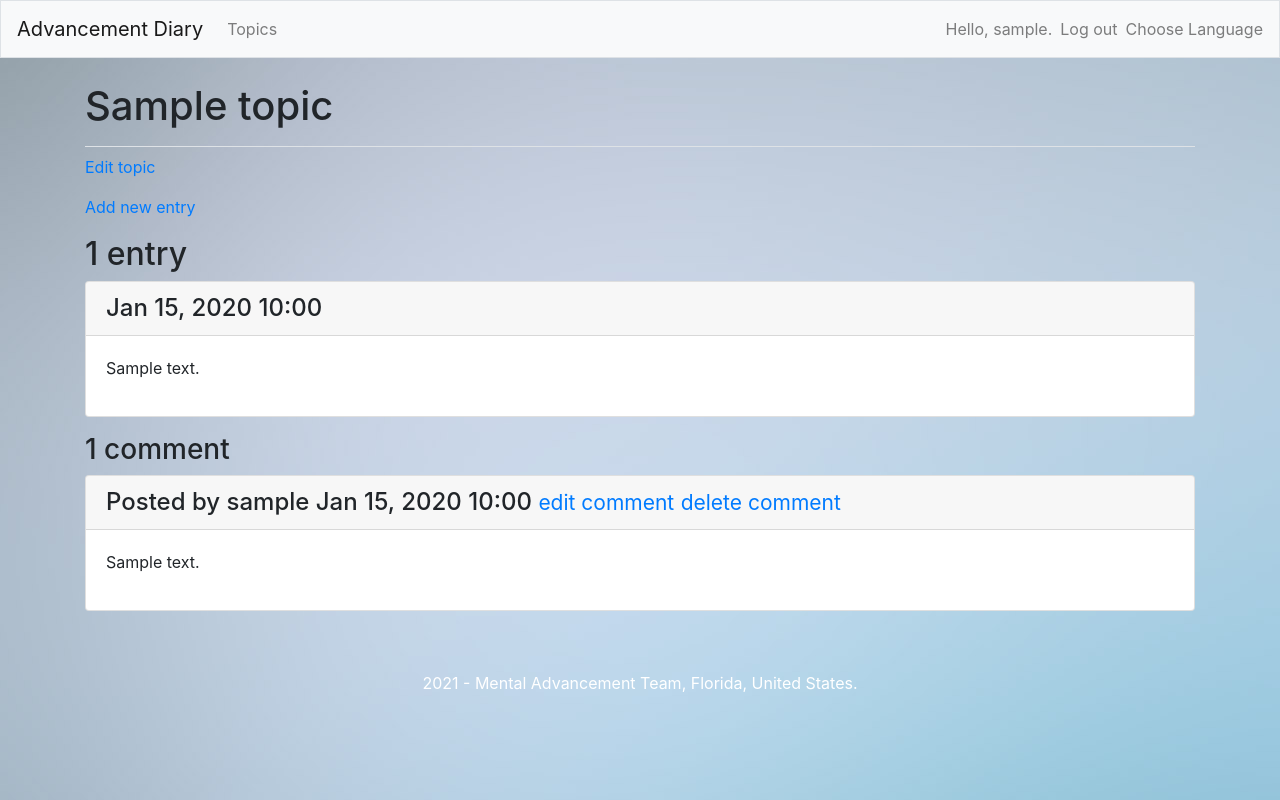
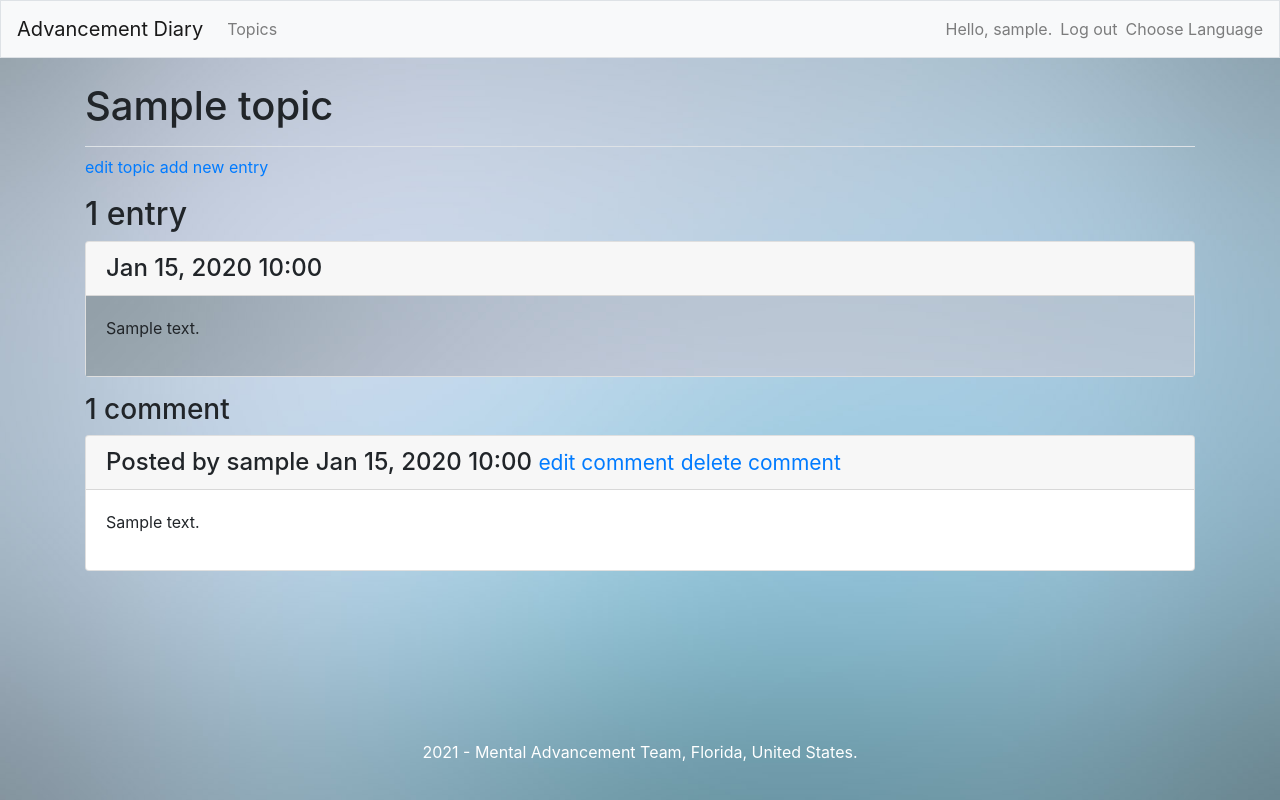
Before and after one commit to dyabk/advancement-diary, a Django app: page /topics/1 in a window 1280 px wide. Run offline with Django 3.2, Linux system fonts and the light colour scheme; a user stored in the database is signed in; tables that the repository leaves empty hold one stand-in row (values such as "Sample post"); some libraries are stand-ins or nearby versions.

```diff
--- a/learning_log/settings.py
+++ b/learning_log/settings.py
@@ -23,7 +23,7 @@ BASE_DIR = Path(__file__).resolve().parent.parent
 SECRET_KEY = 'django-insecure-#osxnsn))mt=4md$&+x_4&xk77n%s@dtbldc!hiyqe=o*03a)p'
 
 # SECURITY WARNING: don't run with debug turned on in production!
-DEBUG = True
+DEBUG = False
 
 ALLOWED_HOSTS = []
 
--- a/learning_logs/templates/learning_logs/base.html
+++ b/learning_logs/templates/learning_logs/base.html
@@ -10,19 +10,21 @@
   <style>
 
     .foot {
-      position: relative;
+      position: fixed;
       color: #fff;
-      margin-top: 40px;
+      margin: 40px auto 0;
       padding: 20px 20px;
       left: 0;
       bottom: 0;
       text-align: center;
+      width: 100%;
     }
 
     #footer {
       position: absolute;
       bottom: 0;
       width: 100%;
+      text-align: center;
     }
 
     .dropdown {
@@ -34,14 +36,29 @@
       display: none;
       position: absolute;
       /*background-color: #f9f9f9;*/
-      /*min-width: 160px;
-      box-shadow: 0px 8px 16px 0px rgba(0,0,0,0.2);
+      min-width: 160px;
+      /*box-shadow: 0px 8px 16px 0px rgba(0,0,0,0.2);
       padding: 12px 16px;
       z-index: 1;*/
     }
 
     .dropdown:hover .dropdown-content {
       display: block;
+    }
+
+    .my-background {
+      background-image: url('{% static "learning_logs/images/my_background.jpg" %}');
+      background-repeat: no-repeat;
+      background-size: cover;
+    }
+
+    @media(max-height: 600px) {
+      .foot {
+        position: static;
+      }
+      body {
+        background-size: auto;
+      }
     }
 
   </style>
@@ -51,7 +68,7 @@
   {% bootstrap_javascript jquery='full' %}
 
 </head>
-<body style="background-image: url('{% static "learning_logs/images/my_background.jpg" %}');">
+<body class="my-background">
 
   <nav class="navbar navbar-expand-md navbar-light bg-light mb-4 border">
 
--- a/learning_logs/templates/learning_logs/topic.html
+++ b/learning_logs/templates/learning_logs/topic.html
@@ -1,5 +1,6 @@
 {% extends 'learning_logs/base.html' %}
 {% load bootstrap4 %}
+{% load static %}
 
 {% block page_header %}
   <h1>{{ topic }}</h1>
@@ -8,10 +9,8 @@
 {% block content %}
   {% if request.user == topic.owner %}
     <p>
-      <a href="{% url 'learning_logs:edit_topic' topic.id %}">Edit topic</a>
-    </p>
-    <p>
-      <a href="{% url 'learning_logs:new_entry' topic.id %}">Add new entry</a>
+      <a href="{% url 'learning_logs:edit_topic' topic.id %}">edit topic</a>
+      <a href="{% url 'learning_logs:new_entry' topic.id %}">add new entry</a>
     </p>
   {% endif %}
 
@@ -29,7 +28,7 @@
             edit entry</a></small>
         {% endif %}
       </h4>
-      <div class="card-body">
+      <div class="card-body" style="background-image: url('{% static "learning_logs/images/my_background.jpg" %}');">
         {{ entry.text|linebreaks }}
       </div>
     </div>
```
Also changed, not shown: learning_logs/static/learning_logs/images/chat_background.jpg (added).
